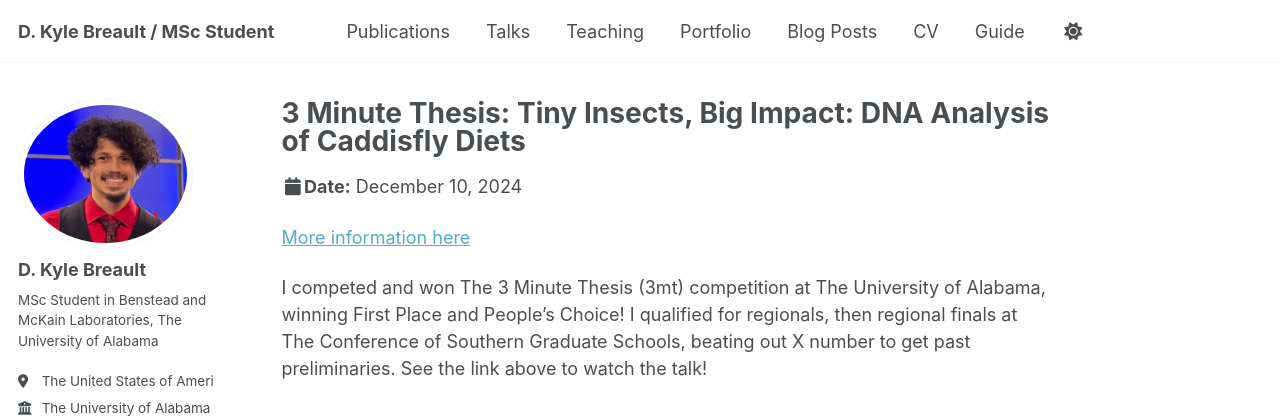
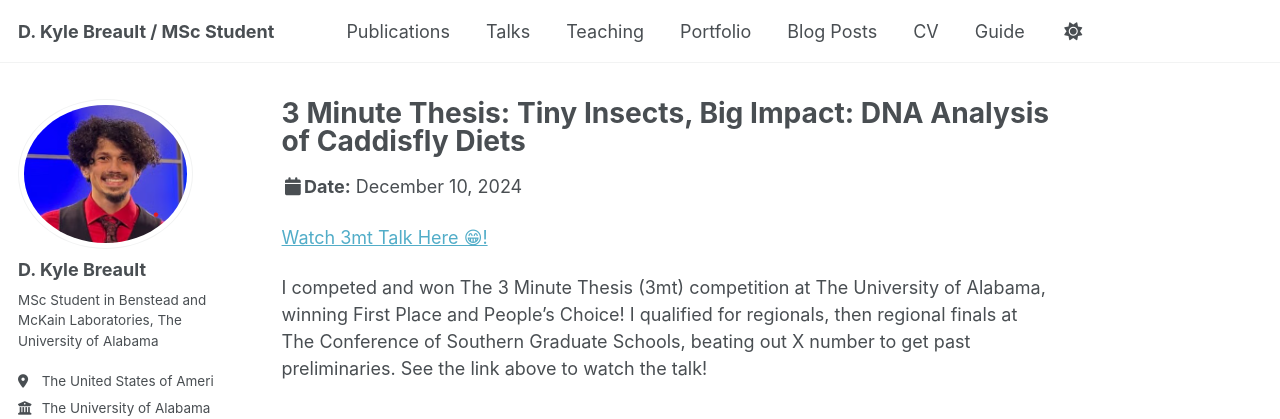
Before and after one commit to KyleBreault/.github.io, a Jekyll site: the page built from _talks/3mt.md, in a window 1280 px wide and 1070 px high. Shown: the top 419 px of the window. Built offline with Jekyll 4.4.1, drawn with Linux system fonts in a browser that asks for light colours; a script that is not in the unit is left out.

Commit message:
Update 3mt.md

```diff
--- a/_talks/3mt.md
+++ b/_talks/3mt.md
@@ -3,11 +3,11 @@ title: "3 Minute Thesis: Tiny Insects, Big Impact: DNA Analysis of Caddisfly Die
 collection: talks
 type: "Talk"
 permalink: /talks/3mt2024
-venue: "London School of Testing"
+venue: "The University of Alabama"
 date: 2024-12-10
 location: "Alabama, USA"
 ---
 
-[More information here](https://www.youtube.com/watch?v=t525dmdyqTQ)
+[Watch 3mt Talk Here 😁!](https://www.youtube.com/watch?v=t525dmdyqTQ)
 
 I competed and won The 3 Minute Thesis (3mt) competition at The University of Alabama, winning First Place and People's Choice! I qualified for regionals, then regional finals at The Conference of Southern Graduate Schools, beating out X number to get past preliminaries. See the link above to watch the talk!
```
